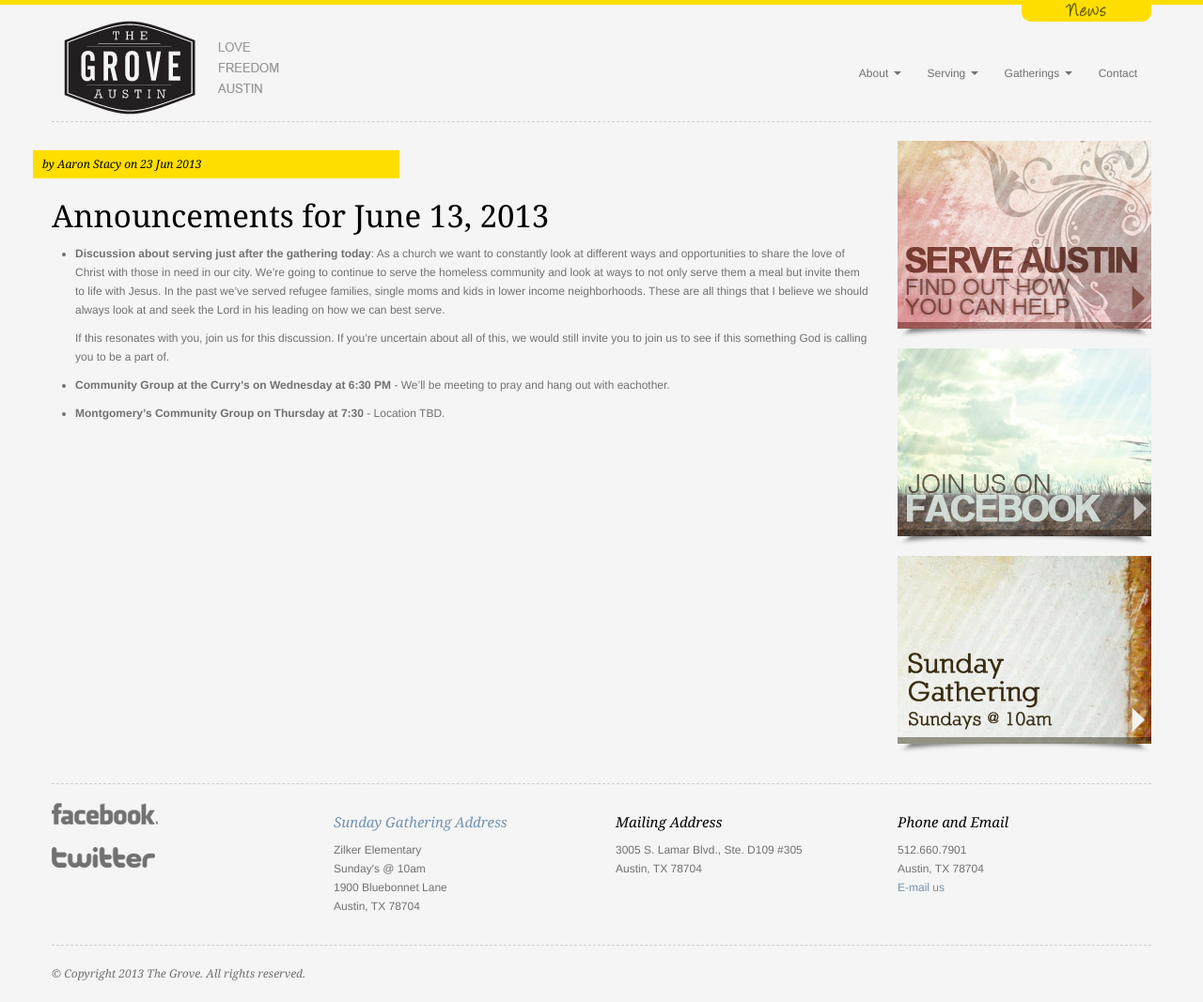
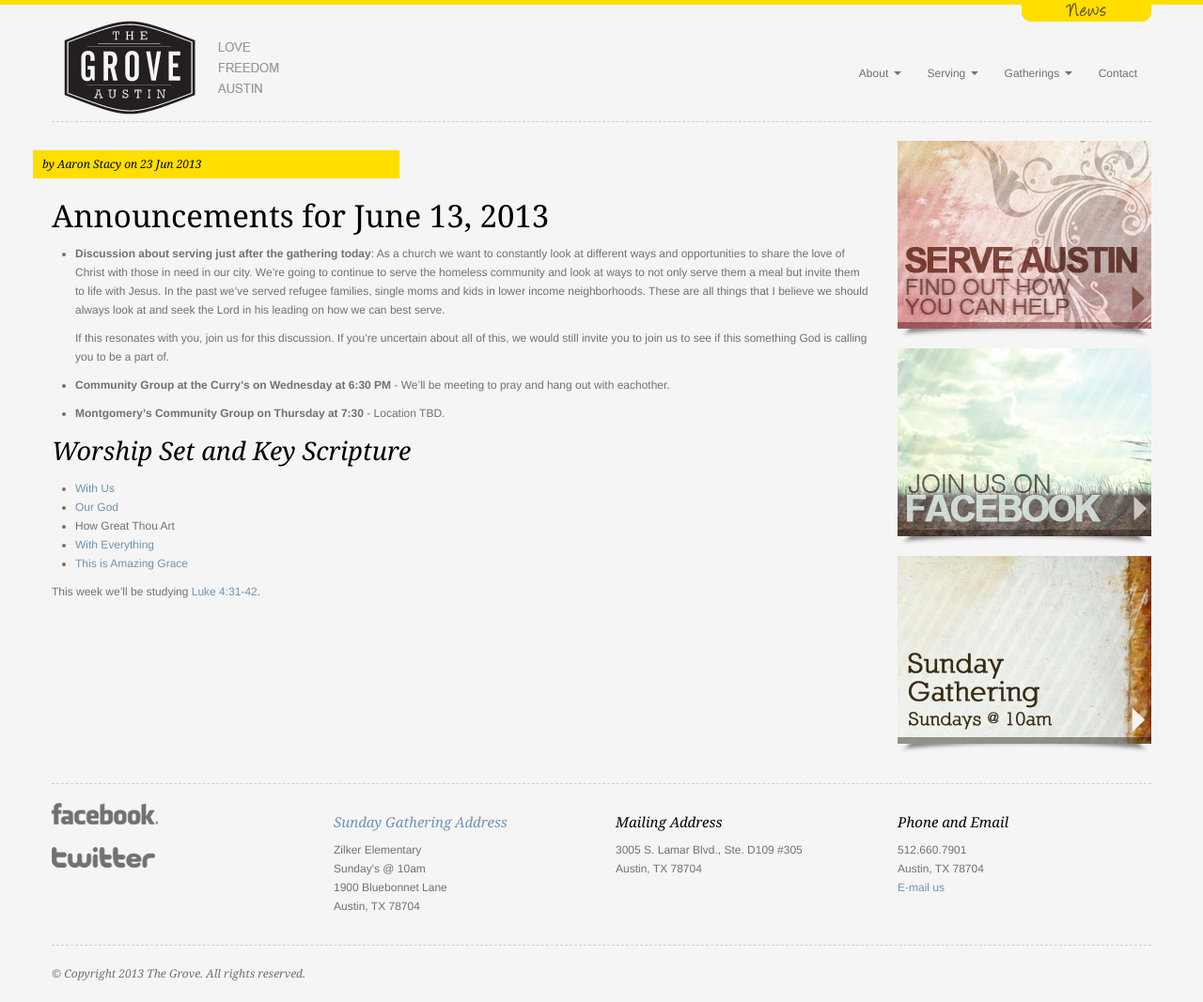
Before and after one commit to groveatx/groveatx.github.io, a Jekyll site: the page built from _posts/2013-06-23-announcements.md, in a window 1280 px wide. Shown: the whole page at 94% size. Built offline with Jekyll 4.4.1, drawn with Linux system fonts in a browser that asks for light colours; Markdown is read by kramdown in place of the engine named in the settings.

Commit message:
added this week's worship set

```diff
--- a/_posts/2013-06-23-announcements.md
+++ b/_posts/2013-06-23-announcements.md
@@ -24,3 +24,14 @@ layout: post
    meeting to pray and hang out with eachother.
 
  - **Montgomery's Community Group on Thursday at 7:30** - Location TBD.
+
+## Worship Set and Key Scripture
+
+ - [With Us](http://www.youtube.com/watch?v=xG4sYfWiN2I)
+ - [Our God](http://www.youtube.com/watch?v=wYJfuFQe4cc)
+ - How Great Thou Art
+ - [With Everything](http://www.youtube.com/watch?v=Gq_z_i9XQZc)
+ - [This is Amazing Grace](http://www.youtube.com/watch?v=Bn5zk3yCRr0)
+
+This week we'll be studying [Luke
+4:31-42](http://www.biblegateway.com/passage/?search=Luke%204:31-42&version=ESV).
```
